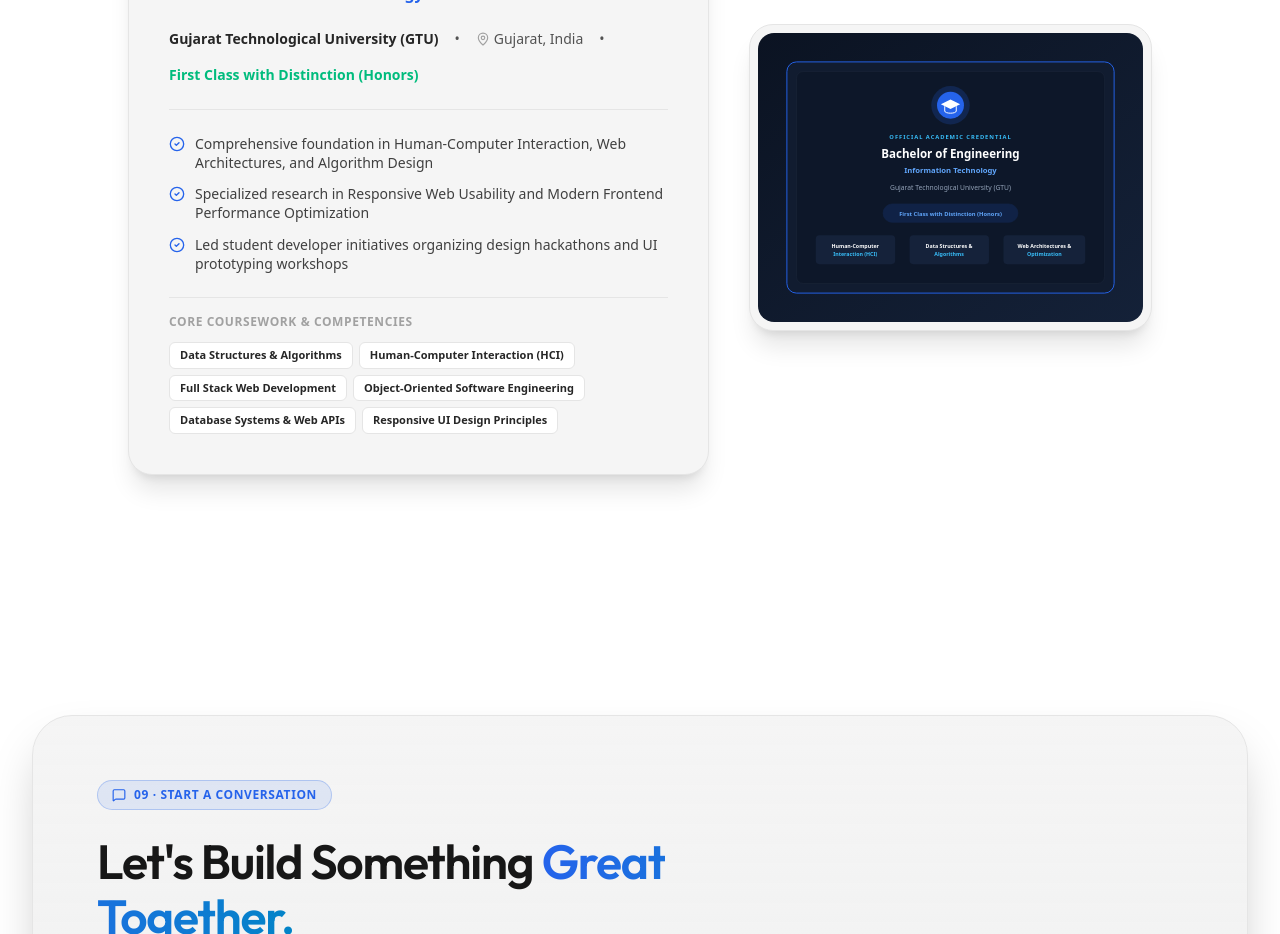
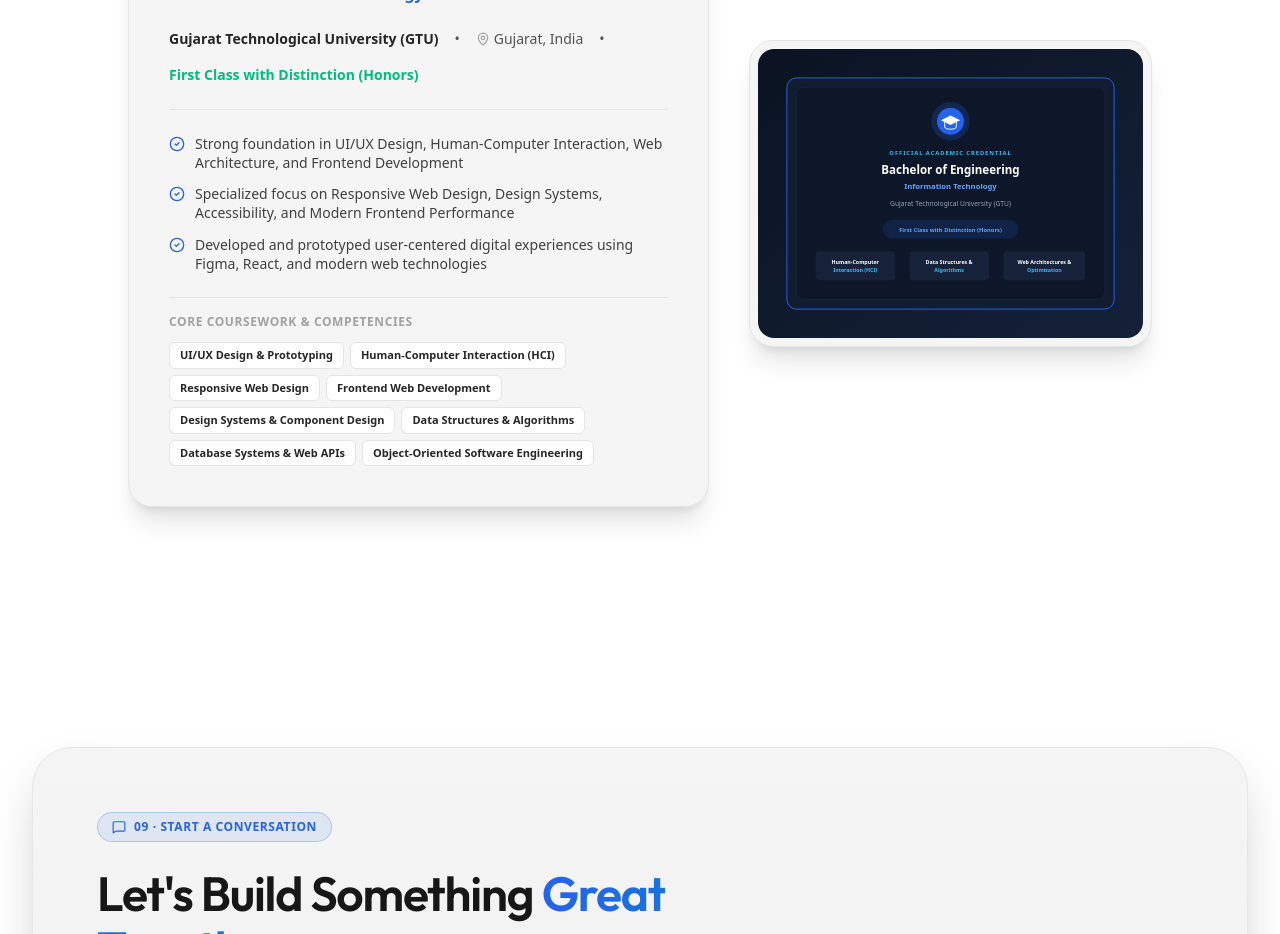
Before and after one commit to pooja-panchal1911/profile, a React (Vite) app: page / in a window 1280 px wide. Shown: the part 11060-11994 px from the top of the page. Built offline with nearby package versions, Linux system fonts and the light colour scheme.

Commit message:
contact page working

```diff
--- a/src/data/portfolioData.ts
+++ b/src/data/portfolioData.ts
@@ -805,16 +805,19 @@ export const EDUCATION_DATA: EducationItem = {
   location: 'Gujarat, India',
   grade: 'First Class with Distinction (Honors)',
 highlights: [
-    'Comprehensive foundation in Human-Computer Interaction, Web Architectures, and Algorithm Design',
-    'Specialized research in Responsive Web Usability and Modern Frontend Performance Optimization',
-    'Led student developer initiatives organizing design hackathons and UI prototyping workshops',
+  'Strong foundation in UI/UX Design, Human-Computer Interaction, Web Architecture, and Frontend Development',
+  'Specialized focus on Responsive Web Design, Design Systems, Accessibility, and Modern Frontend Performance',
+  'Developed and prototyped user-centered digital experiences using Figma, React, and modern web technologies',
 ],
+
 skillsGained: [
+  'UI/UX Design & Prototyping',
+  'Human-Computer Interaction (HCI)',
+  'Responsive Web Design',
+  'Frontend Web Development',
+  'Design Systems & Component Design',
   'Data Structures & Algorithms',
-    'Human-Computer Interaction (HCI)',
-    'Full Stack Web Development',
+  'Database Systems & Web APIs',
   'Object-Oriented Software Engineering',
-    'Database Systems & Web APIs',
-    'Responsive UI Design Principles',
 ],
 };
```
Lines whose indentation alone changed are shown as unchanged.
